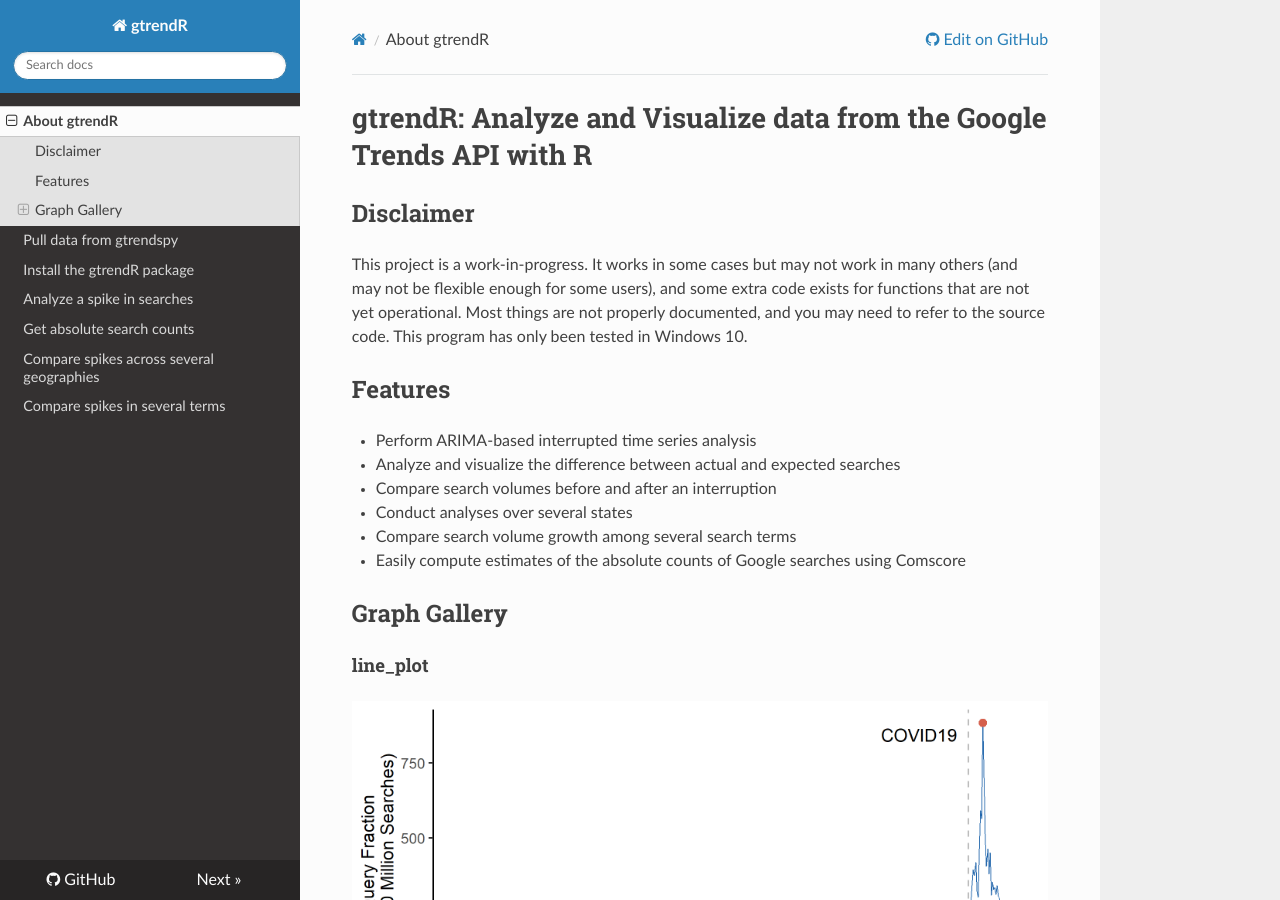
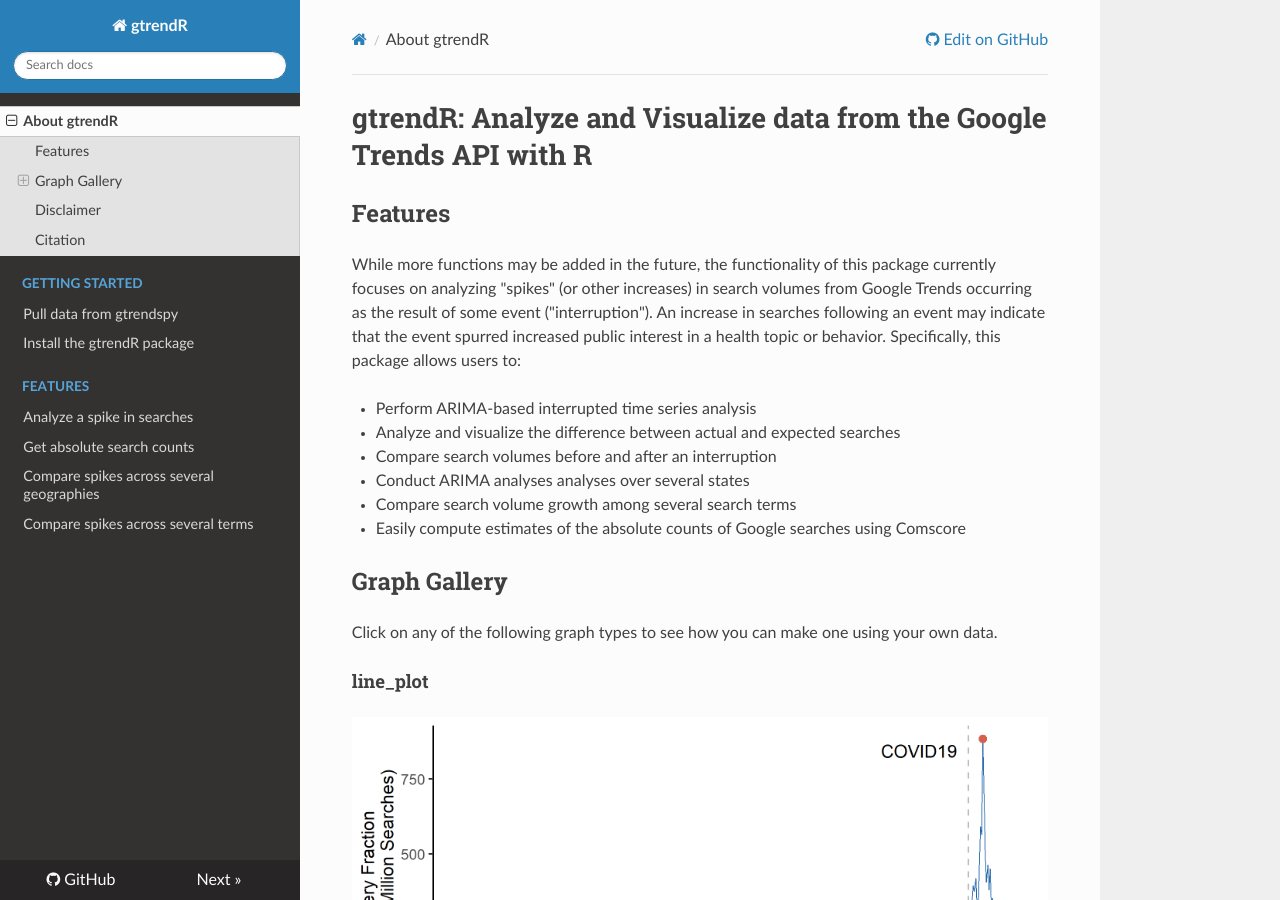
Before and after one commit to tlcaputi/gtrendR, an MkDocs documentation site: the page built from docs/index.md, in a window 1280 px wide and 900 px high. Built offline with MkDocs 1.6.1, drawn with Linux system fonts in a browser that asks for light colours; nearby versions of some CDN libraries; old or Windows-style settings are respelled for this version of MkDocs; some of the changed text lies outside the part shown.

Commit message:
updated readme

````diff
--- a/docs/index.md
+++ b/docs/index.md
@@ -1,39 +1,53 @@
 # gtrendR: Analyze and Visualize data from the Google Trends API with R
 
-## Disclaimer
-This project is a work-in-progress. It works in some cases but may not work in many others (and may not be flexible enough for some users), and some extra code exists for functions that are not yet operational. Most things are not properly documented, and you may need to refer to the source code. This program has only been tested in Windows 10.
+## Features
 
-## Features
+While more functions may be added in the future, the functionality of this package currently focuses on analyzing "spikes" (or other increases) in search volumes from Google Trends occurring as the result of some event ("interruption"). An increase in searches following an event may indicate that the event spurred increased public interest in a health topic or behavior. Specifically, this package allows users to:
 
 - Perform ARIMA-based interrupted time series analysis
 - Analyze and visualize the difference between actual and expected searches
 - Compare search volumes before and after an interruption
-- Conduct analyses over several states
+- Conduct ARIMA analyses analyses over several states
 - Compare search volume growth among several search terms
 - Easily compute estimates of the absolute counts of Google searches using Comscore
 
 ## Graph Gallery
 
+Click on any of the following graph types to see how you can make one using your own data.
+
 #### line_plot
-[![Line Plot](READMEcode/output/panA.png)](/arima-one-geo/#line_plot)
+[![Line Plot](READMEcode/output/panA.png)](/en/latest/arima-one-geo/#line_plot)
 
 #### arima_plot
-[![ARIMA Plot](READMEcode/output/panB.png)](/arima-one-geo/#arima_plot)
+[![ARIMA Plot](READMEcode/output/panB.png)](/en/latest/arima-one-geo/#arima_plot)
 
 #### arima_ciplot
-[![ARIMA Confidence Intervals](READMEcode/output/panC.png)](/arima-one-geo/#arima_ciplot)
+[![ARIMA Confidence Intervals](READMEcode/output/panC.png)](/en/latest/arima-one-geo/#arima_ciplot)
 
 #### state_pct_change
-[![Percent Change by State](READMEcode/output/panD.png)](/arima-multi-geo/#state_pct_change)
+[![Percent Change by State](READMEcode/output/panD.png)](/en/latest/arima-multi-geo/#state_pct_change)
 
 #### state_arima_spaghetti
-[![Spaghetti Plot by State](READMEcode/output/panE.png)](/arima-multi-geo/#state_arima_spaghetti)
+[![Spaghetti Plot by State](READMEcode/output/panE.png)](/en/latest/arima-multi-geo/#state_arima_spaghetti)
 
 #### state_arima_pctdiff
-[![Percent Difference by State](READMEcode/output/panF.png)](/arima-multi-geo/#state_arima_pctdiff)
+[![Percent Difference by State](READMEcode/output/panF.png)](/en/latest/arima-multi-geo/#state_arima_pctdiff)
 
 #### multiterm_barplot
-[![Percent Change by Term](READMEcode/output/panG.png)](/arima-multi-terms/#multiterm_barplot)
+[![Percent Change by Term](READMEcode/output/panG.png)](/en/latest/arima-multi-terms/#multiterm_barplot)
+
+
+## Disclaimer
+This project is a work-in-progress. It works in some cases but may not work in many others (and may not be flexible enough for some users), and some extra code exists for functions that are not yet operational. Most things are not properly documented, and you may need to refer to the source code. This program has only been tested in Windows 10.
+
+
+## Citation
+
+If you find this package useful, please consider citing me in your work.
+
+```text
+Caputi TL. 2020. gtrendspy and gtrendR: Packages for analyzing Google Trends Data.
+```
 
 <!--
 ## Project layout
--- a/mkdocs.yml
+++ b/mkdocs.yml
@@ -1,16 +1,21 @@
 site_name: gtrendR
 repo_url: https://github.com/tlcaputi/gtrendR/
 site_author: Theodore L Caputi
+site_url: https://gtrendr.readthedocs.io/
 theme: readthedocs
-nav:
+pages:
   - About gtrendR: index.md
-  - Pull data from gtrendspy: gtrendspy.md
-  - Install the gtrendR package: installation.md
-  - Analyze a spike in searches: arima-one-geo.md
-  - Get absolute search counts: absolute-counts.md
-  - Compare spikes across several geographies: arima-multi-geo.md
-  - Compare spikes in several terms: arima-multi-terms.md
-
+  - Getting Started:
+    - Pull data from gtrendspy: gtrendspy.md
+    - Install the gtrendR package: installation.md
+  - Features:
+    - Analyze a spike in searches: arima-one-geo.md
+    - Get absolute search counts: absolute-counts.md
+    - Compare spikes across several geographies: arima-multi-geo.md
+    - Compare spikes across several terms: arima-multi-terms.md
+markdown_extensions:
+    - toc:
+        baselevel: 1
 
 # pages:
 #   - ['index.md', 'Homepage']
````
